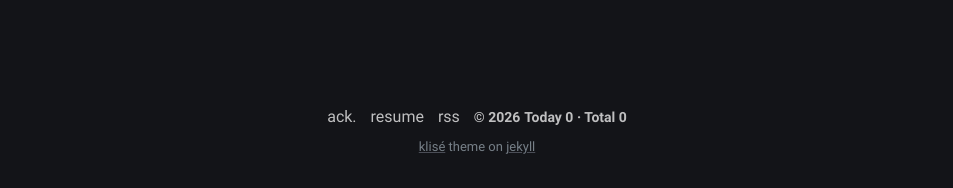
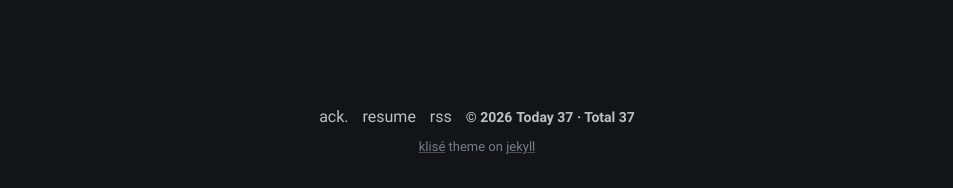
Before and after one commit to Oasisforhaanee/Oasisforhaanee.github.io, a Jekyll site: the page built from index.md, in a window 1280 px wide. Shown: the part 948-1136 px from the top of the page, without its empty margins (163-1116 px from the left). Built offline with Jekyll 4.4.1, drawn with Linux system fonts in a browser that asks for light colours.

Commit message:
Update visitor stats [skip ci]

```diff
--- a/assets/stats.json
+++ b/assets/stats.json
@@ -1 +1 @@
-{"today": 0, "total": 0, "updated": "2026-08-07T17:36:17.463930Z"}
+{"today": 37, "total": 37, "updated": "2026-08-07T20:04:19.035763Z"}
```
